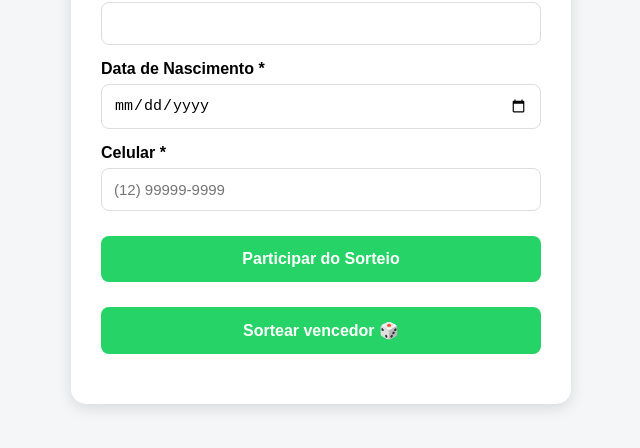
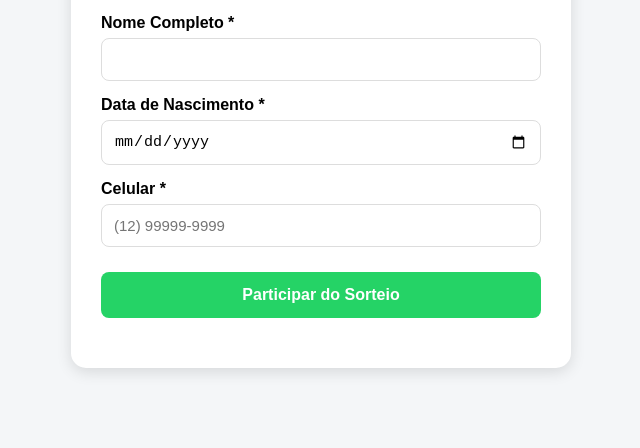
Before and after one commit to VagBrownsp/sorteador, a plain HTML site: page index.html in a window 1280 px wide. Shown: the part 256-704 px from the top of the page, without its empty margins (319-959 px from the left). Drawn offline with Linux system fonts and the light colour scheme.

Commit message:
Update index.html

```diff
--- a/index.html
+++ b/index.html
@@ -33,9 +33,6 @@
             <button type="submit">
                 Participar do Sorteio
             </button>
-<button id="sortearBtn" type="button">
-    Sortear vencedor 🎲
-</button>
 
 <div id="resultadoSorteio"></div>
         </form>
```
